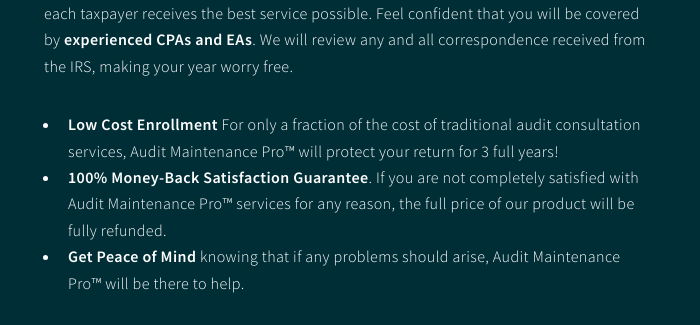
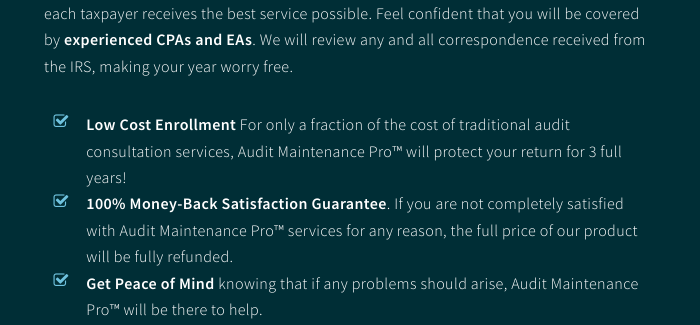
Before and after one commit to Ethanb75/PTL-Taxes, a website: page services.html in a window 1280 px wide. Shown: the part 2007-2332 px from the top of the page, 580-1280 px from the left. Drawn offline with Linux system fonts and the light colour scheme; files that its build step writes are made by us from their sources; files whose address does not match are found by name; a web font is replaced by a local one.

Commit message:
slight change to services > amp section

```diff
--- a/assets/css/services.css
+++ b/assets/css/services.css
@@ -43,7 +43,9 @@
   width: auto;
   opacity: .7;
 }
-
+#audit_maintenance_pro i {
+  color: #6fc3df
+}
 .actions.amp {
   display: flex;
   justify-content: space-between;
--- a/services.html
+++ b/services.html
@@ -166,14 +166,17 @@
 								<strong>experienced CPAs and EAs</strong>. We will review any and all correspondence received from the IRS, making your year
 								worry free.
 							</p>
-							<ul>
+							<ul class="fa-ul">
 								<li>
+									<i class="fa fa-li fa-check-square-o" aria-hidden="true"></i>
 									<strong>Low Cost Enrollment</strong> For only a fraction of the cost of traditional audit consultation services, Audit Maintenance
 									Pro™ will protect your return for 3 full years!</li>
 								<li>
+									<i class="fa fa-li fa-check-square-o" aria-hidden="true"></i>
 									<strong>100% Money-Back Satisfaction Guarantee</strong>. If you are not completely satisfied with Audit Maintenance Pro™
 									services for any reason, the full price of our product will be fully refunded.</li>
 								<li>
+									<i class="fa fa-li fa-check-square-o" aria-hidden="true"></i>
 									<strong>Get Peace of Mind</strong> knowing that if any problems should arise, Audit Maintenance Pro™ will be there to help.
 								</li>
 							</ul>
```
